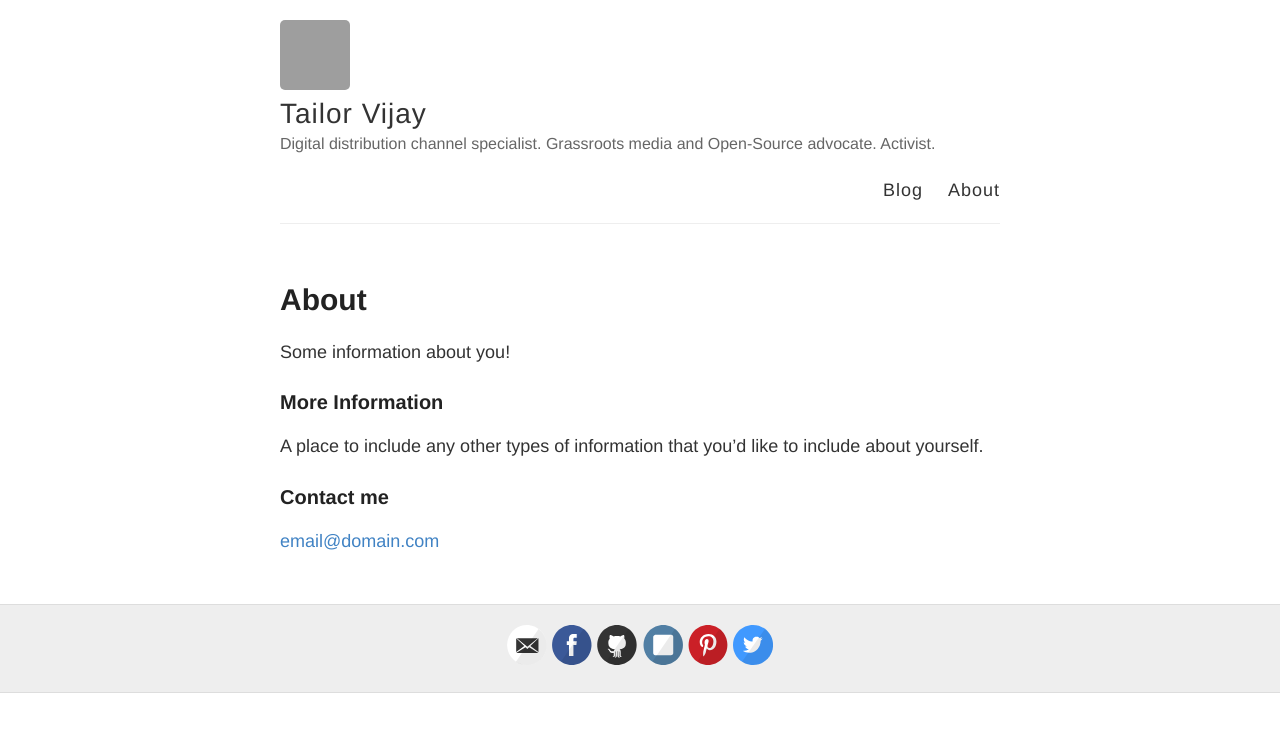
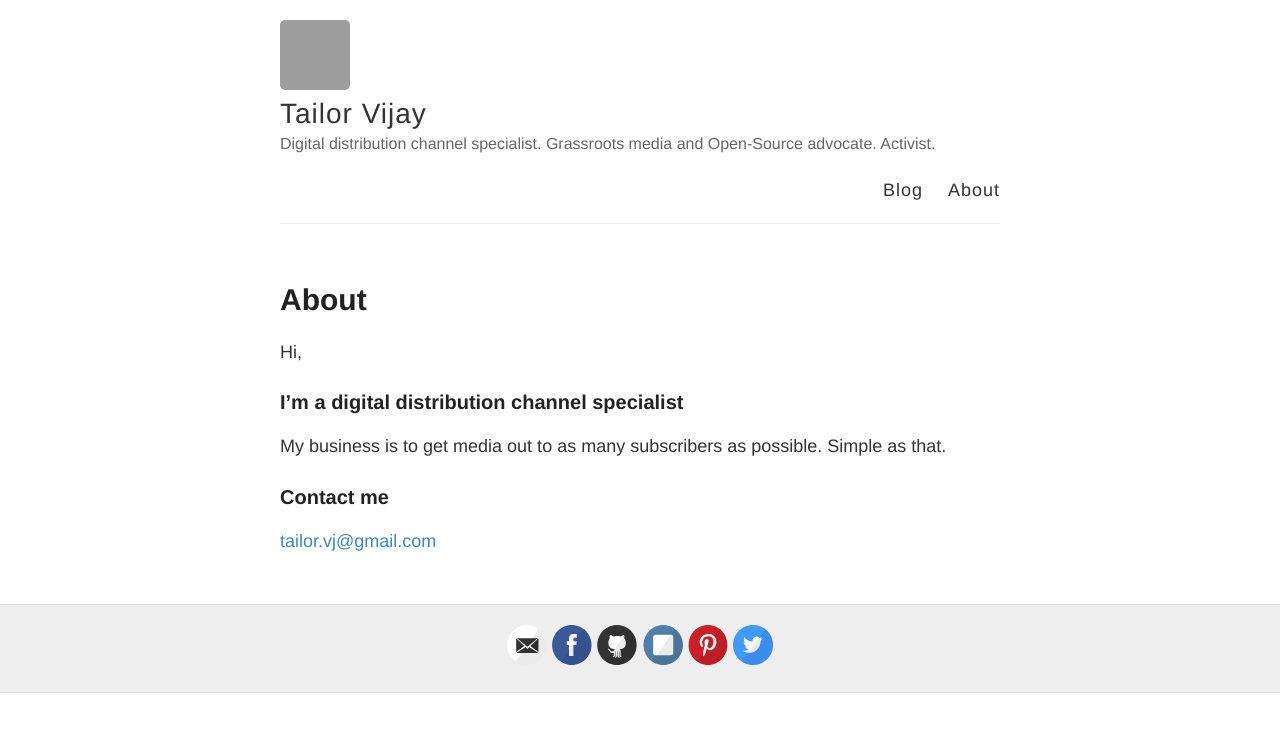
Before and after one commit to tailorvj/tailorvj.github.com, a Jekyll site: the page built from about.md, in a window 1280 px wide. Shown: the top 732 px of the page. Built offline with Jekyll 4.4.1, drawn with Linux system fonts in a browser that asks for light colours; grey boxes are pictures that could not be loaded.

Commit message:
Changes about details

```diff
--- a/about.md
+++ b/about.md
@@ -2,14 +2,15 @@
 layout: page
 title: About
 permalink: /about/
+published: true
 ---
 
-Some information about you!
+Hi,
 
-### More Information
+### I'm a digital distribution channel specialist
 
-A place to include any other types of information that you'd like to include about yourself.
+My business is to get media out to as many subscribers as possible. Simple as that.
 
 ### Contact me
 
-[email@domain.com](mailto:email@domain.com)
+[tailor.vj@gmail.com](mailto:tailor.vj@gmail.com)
```
